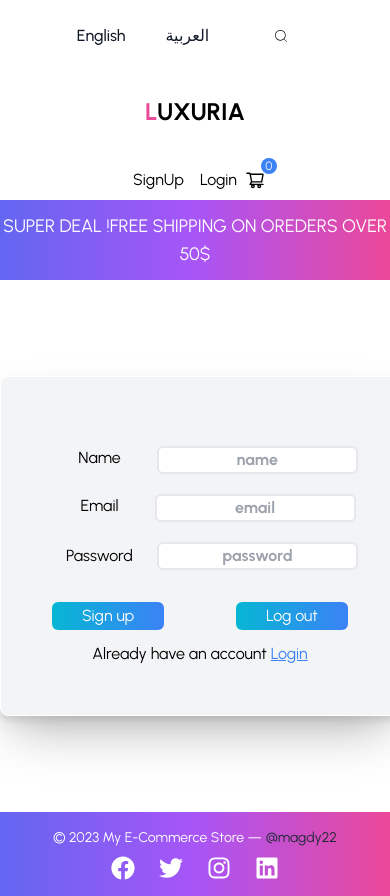
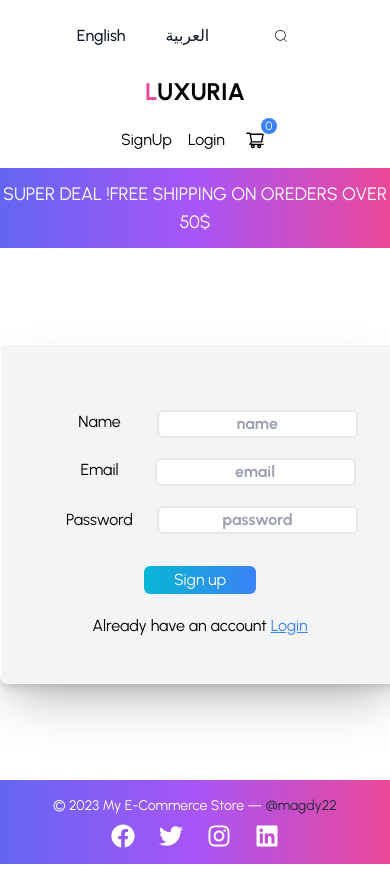
Before and after one commit to magdy222/luxuria-ecommerce-app-updated, a React (Create React App) app: page /register in a window 390 px wide. After the commit the page ends 864 px from the top, so only its background shows below. Built offline with nearby package versions, Linux system fonts and the light colour scheme; no server answers.

Commit message:
final-version

```diff
--- a/src/Auth.js
+++ b/src/Auth.js
@@ -1,9 +1,6 @@
 import React, { createContext, useContext } from 'react'
 import { auth } from './firebase';
-import {createUserWithEmailAndPassword ,
-        signInWithEmailAndPassword,
-        signOut,
-        onAuthStateChanged} from 'firebase/auth'
+import {createUserWithEmailAndPassword} from 'firebase/auth'
 
 
  const AuthContext = createContext();
@@ -19,25 +16,6 @@ import {createUserWithEmailAndPassword ,
             {children}
         </AuthContext.Provider>
     )
-    //const [user, setUser] = useState(null);
-    //const [loading, setLoading] = useState(true);
-
-    /*const login = (user) =>{
-        setUser(user)
-    }
-    const logout =(user)=>{
-        setUser(null)
-    }*/
-    /*useEffect(() => {
-        const unsubscribe = auth.onAuthStateChanged(user =>{
-            setUser(user)
-            setLoading(false)
-        })
-
-        return unsubscribe
-    }, [])
-
-    if(loading) return <p> Loading...</p>*/
 
 }
 export const UserAuth = ()=>{
--- a/src/components/navs/CartPage.js
+++ b/src/components/navs/CartPage.js
@@ -30,12 +30,12 @@ function CartPage() {
 
     return (
         <div className='container mx-auto my-10 min-h-screen'>
-          <h2 className='text-3xl font-bold mb-5 flex justify-center items-center gap-3'>Shopping Cart
+          <h2 className='text-3xl font-bold mb-10 lg:mb-5 flex justify-center items-center gap-3'>Shopping Cart
           <AiOutlineShoppingCart  style={{ fontSize: '32px' }}/></h2>
-          <div className='grid grid-cols-4 gap-4'>
-            <div className='col-span-3'>
+          <div className='grid grid-cols-4 gap-4 '>
+            <div className='col-span-3 '>
              {cart?.map((product)=>(
-                <div className='flex items-center justify-between border-b-2 pb-2'>
+                <div className='flex items-center justify-between px-2 border-b-2 pb-2'>
                 <div className='flex items-center '>
                   <img src={product.image} alt='Product' className='mr-4 w-24 h-24' />
                   <div>
@@ -50,9 +50,9 @@ function CartPage() {
                   <button className='px-2 py-1 bg-gray-200 rounded-full ml-2'
                   onClick={()=> dispatch(increaseQuantity(product))}>+</button>
                 </div>
-                <div className='text-right'>
+                <div className='text-center px-2'>
                   <p className='font-bold'>{(product.price * product.quantity)}$</p>
-                  <button className='text-red-500 hover:text-red-700'
+                  <button className='text-red-500 hover:text-red-700 text-center'
                   onClick={()=> dispatch(removeFromCart(product))}>Remove</button>
                 </div>
               </div>
@@ -60,7 +60,7 @@ function CartPage() {
               ))}
             </div>
             <div className='col-span-1'>
-              <div className='bg-gray-100 p-2'>
+              <div className='bg-gray-100 p-2 '>
                 <h2 className='font-bold text-xl mb-2'>Summary</h2>
                 <div className='flex justify-between mb-2'>
                   <p className='sm:text-lg'>Total:</p>
--- a/src/components/navs/LoginPage.js
+++ b/src/components/navs/LoginPage.js
@@ -56,7 +56,7 @@ return(
              mx-auto my-3 hover:text-black rounded-md'
               onClick={handleSignIn} disabled={loading || currentUser}>Login</button>
             <GoogleButton className='container mx-auto my-6' onClick={handleSignWithPopUp}/>
-            <h6 className='container mx-auto text-center'>Create an account <Link className='text-blue-500 underline' to={'/register'}>Register</Link> </h6>
+            <h6 className='container mx-auto text-center pt-2'>Create an account <Link className='text-blue-500 underline' to={'/register'}>Register</Link> </h6>
         </div>
     </div>
     )
--- a/src/components/navs/NavBar.js
+++ b/src/components/navs/NavBar.js
@@ -6,7 +6,6 @@ import { useDispatch, useSelector } from 'react-redux';
 import {Link, useNavigate} from 'react-router-dom'
 import { useAuth, logOut } from '../../firebase';
 import { setCart } from '../../redux/cartSlice';
-import {searchByName} from '../../redux/searchSlice'
 
 
 const NavBar= () => {
@@ -35,7 +34,7 @@ const NavBar= () => {
 
   return (
     <div className='pt-2 w-full bg-white'>
-    <div className='grid sm:grid-cols-1 md:grid-cols-3  gap-10  justify-items-center py-2 '>
+    <div className='grid sm:grid-cols-1 md:grid-cols-3 gap-5 lg:gap-10  justify-items-center py-2 '>
       <div className='flex gap-2 '>
         <button
         onClick={()=>{i18n.changeLanguage("en")}}
@@ -57,23 +56,23 @@ const NavBar= () => {
         </div>
     </div>
         <div>
-            <Link to={'/'}><h2 className='uppercase text-2xl font-bold first-letter:text-pink-500 text-black no-underline'>{t('title')}</h2></Link>
+            <Link to={'/'}><h2 className='uppercase text-2xl lg:text-3xl font-bold first-letter:text-pink-500 text-black no-underline'>{t('title')}</h2></Link>
         </div>
 
-        <div className='flex items-center justify-center text-black no-underline'>
+        <div className='flex items-center justify-center pb-2 text-black no-underline'>
         {!currentUser ?  (<div className='flex '>
           <Link to={'/register'}><h4 className='px-2 text-black no-underline '>{t("register")}</h4></Link>
           <Link to={'/login'}><h4 className='px-2  text-black no-underline'>{t("login")}</h4></Link>
-            </div>) : <p className='px-3 text-cyan-600'>{currentUser.email}</p>
+            </div>) : <p className='px-1 lg:px-3 text-cyan-600'>{currentUser.email}</p>
         }
         {!currentUser ? "" :
                  <button className='bg-white px-3 mx-3 hover:text-red-500 custom-cursor'
                  onClick={handleLogOut} disabled={loading || !currentUser}>{t("logout")}</button>}
 
 
-            <div className='flex items-center justify-center relative'>
+            <div className='flex items-center justify-center px-3 relative'>
               <Link to={'/cart'}>
-                <div className='relative  text-black'>
+                <div className='relative text-black'>
                   <AiOutlineShoppingCart  style={{ fontSize: '20px' }}/>
                   <span className='bg-blue-500 text-white rounded-full h-4 w-4 flex
                   items-center justify-center absolute -top-3 -right-3 text-xs p-1'>{cart?.length ?? 0 }
@@ -84,8 +83,10 @@ const NavBar= () => {
         </div>
 
     </div>
-        <h2 className='text-center py-3 bg-gradient-to-r from-indigo-500 via-purple-500 to-pink-500
+      <div className='w-full'>
+       <h2 className='text-center py-3 bg-gradient-to-r from-indigo-500 via-purple-500 to-pink-500
          text-white text-lg uppercase'>{t("bar")}</h2>
+      </div>
     </div>
   )
 }
--- a/src/components/navs/RegisterPage.js
+++ b/src/components/navs/RegisterPage.js
@@ -65,10 +65,8 @@ const SignUp = () => {
           <div className='flex justify-center gap-3'>
           <button className='bg-gradient-to-r from-cyan-500 to-blue-500 text-white w-28 h-7 container
              mx-auto my-3 hover:text-black rounded-md' onClick={handleSignUp} disabled={loading || currentUser}>Sign up</button>
-          <button className='bg-gradient-to-r from-cyan-500 to-blue-500 text-white w-28 h-7 container
-             mx-auto my-3 hover:text-black rounded-md' onClick={handleLogOut} disabled={loading || !currentUser}>Log out</button>
           </div>
-            <h6 className='container mx-auto text-center'>Already have an account <Link className='text-blue-500 underline' to={'/login'}>Login</Link> </h6>
+            <h6 className='container mx-auto text-center pt-2'>Already have an account <Link className='text-blue-500 underline' to={'/login'}>Login</Link> </h6>
         </div>
     </div>
   )
```
